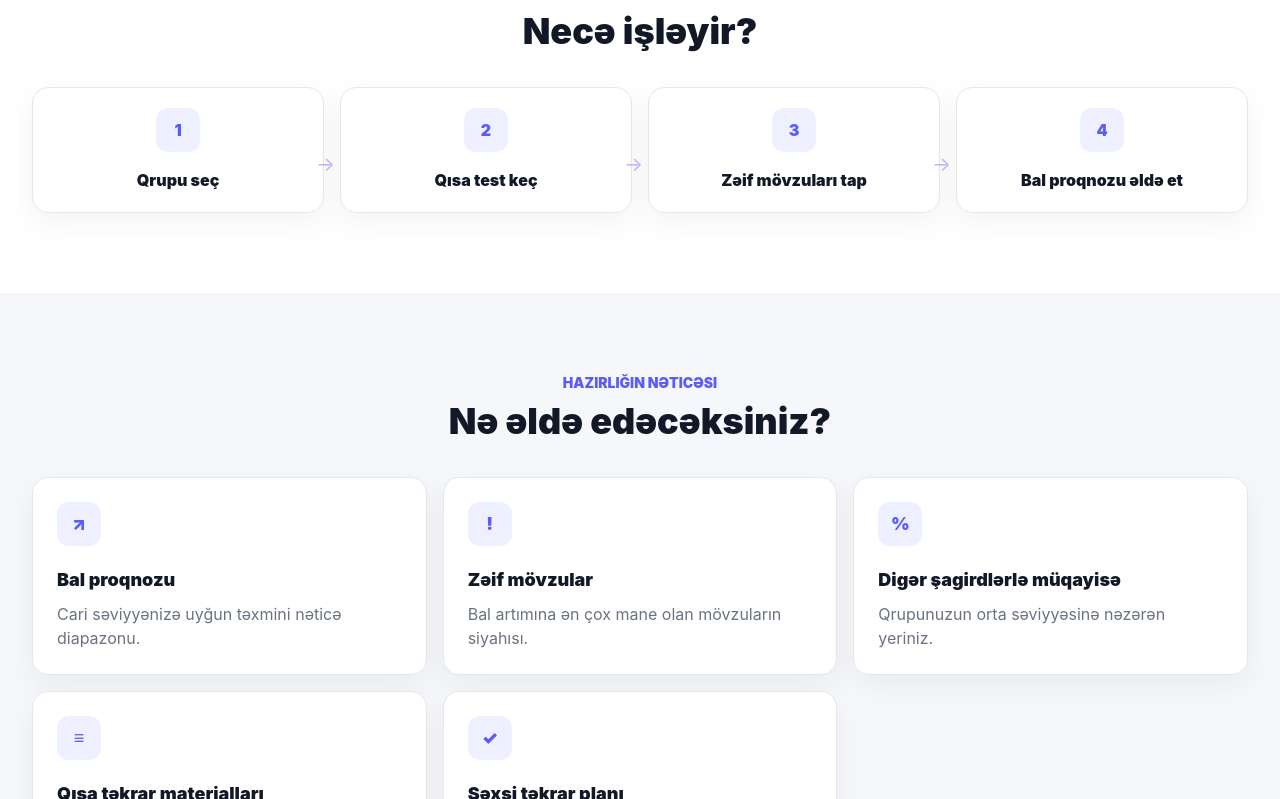
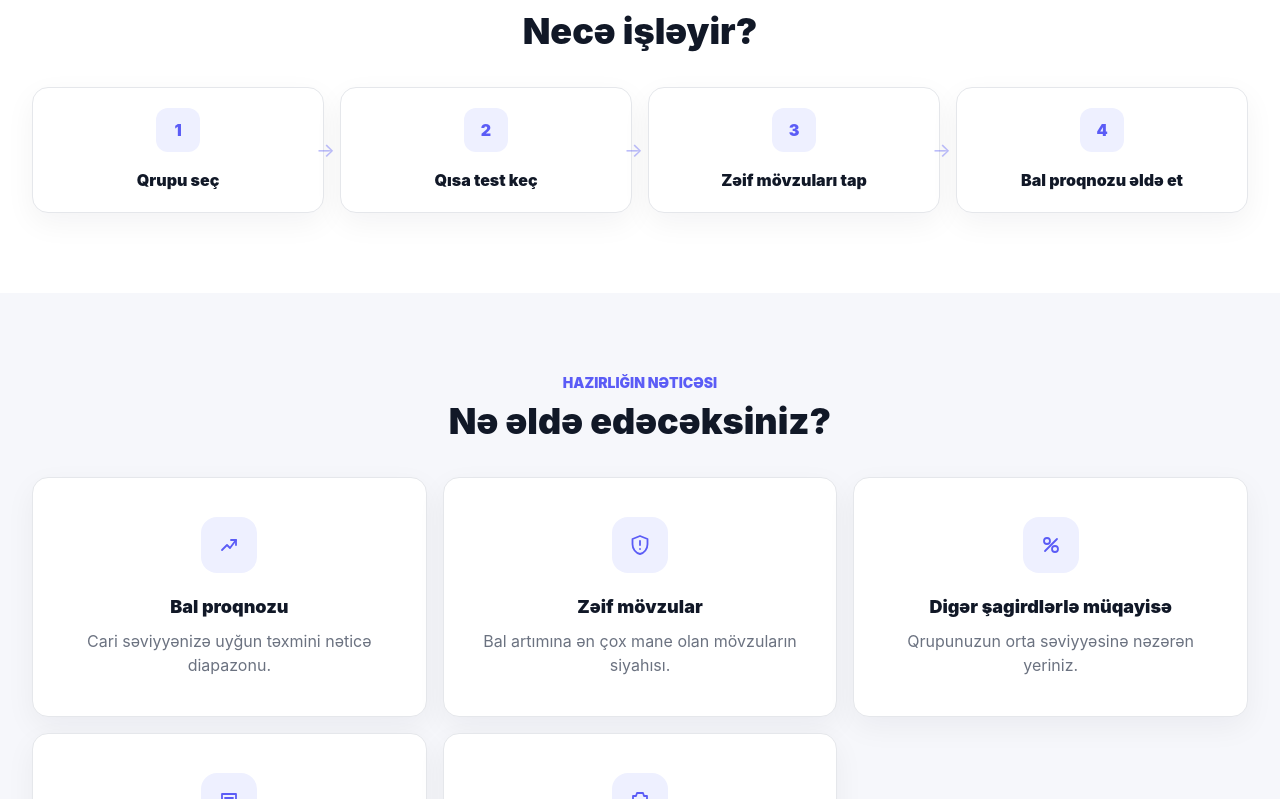
Before and after one commit to TuralMalik/dim-ai-geography, a Next.js app: page / in a window 1280 px wide. Shown: the part 1001-1800 px from the top of the page. Built offline with nearby package versions, Linux system fonts and the light colour scheme.

Commit message:
Polish landing page interaction cards

```diff
--- a/app/page.tsx
+++ b/app/page.tsx
@@ -6,8 +6,18 @@ import { landingCopy } from "@/lib/landingI18n";
 import type { ProductLocale } from "@/lib/productI18n";
 
 const locales: ProductLocale[] = ["az", "ru", "en"];
-const benefitIcons = ["↗", "!", "%", "≡", "✓"];
 const stepIcons = ["1", "2", "3", "4"];
+
+function BenefitIcon({ index }: { index: number }) {
+  const paths = [
+    <><path d="M5 17 10 12l3 3 6-8" /><path d="M14 7h5v5" /></>,
+    <><path d="M12 3 4.5 6v5.2c0 4.6 3.1 8.8 7.5 9.8 4.4-1 7.5-5.2 7.5-9.8V6L12 3Z" /><path d="M12 8v4" /><path d="M12 16h.01" /></>,
+    <><circle cx="8" cy="8" r="3" /><circle cx="16" cy="16" r="3" /><path d="m18 6-12 12" /></>,
+    <><path d="M5 5h14v14H5z" /><path d="M8 9h8M8 13h8M8 17h5" /></>,
+    <><path d="M9 4h6l1 3h3v13H5V7h3l1-3Z" /><path d="m9 14 2 2 4-5" /></>,
+  ];
+  return <svg viewBox="0 0 24 24" aria-hidden="true" className="h-6 w-6 fill-none stroke-current stroke-[1.8] transition-transform duration-300 group-hover:scale-110 group-hover:-rotate-3" strokeLinecap="round" strokeLinejoin="round">{paths[index]}</svg>;
+}
 
 export default function HomePage() {
   const [locale, setLocale] = useState<ProductLocale>("az");
@@ -124,7 +134,7 @@ export default function HomePage() {
           <div className="mx-auto max-w-7xl px-5 md:px-8">
             <div className="text-center"><p className="text-sm font-black uppercase text-primary">{copy.how.eyebrow}</p><h2 className="mt-2 text-3xl font-black md:text-4xl">{copy.how.title}</h2></div>
             <div className="mt-9 grid gap-4 md:grid-cols-4">
-              {copy.how.items.map((item, index) => <article key={item} className="relative rounded-2xl border border-border bg-white p-5 text-center shadow-[0_10px_30px_rgba(17,24,39,0.05)]"><span className="mx-auto grid h-11 w-11 place-items-center rounded-xl bg-soft-purple font-black text-primary">{stepIcons[index]}</span><h3 className="mt-4 font-black">{item}</h3>{index < 3 ? <span className="absolute -right-3 top-1/2 z-10 hidden text-xl text-primary/40 md:block">→</span> : null}</article>)}
+              {copy.how.items.map((item, index) => <article key={item} className="group relative rounded-2xl border border-border bg-white p-5 text-center shadow-[0_10px_30px_rgba(17,24,39,0.05)] transition-all duration-300 hover:-translate-y-1.5 hover:border-primary/35 hover:shadow-[0_18px_42px_rgba(91,92,246,0.14)]"><span className="mx-auto grid h-11 w-11 place-items-center rounded-xl bg-soft-purple font-black text-primary transition-all duration-300 group-hover:scale-110 group-hover:bg-primary group-hover:text-white">{stepIcons[index]}</span><h3 className="mt-4 font-black transition-colors duration-300 group-hover:text-primary">{item}</h3>{index < 3 ? <span className="absolute -right-3 top-1/2 z-10 hidden -translate-y-1/2 text-xl text-primary/40 transition-all duration-300 group-hover:translate-x-1 group-hover:text-primary md:block">→</span> : null}</article>)}
             </div>
           </div>
         </section>
@@ -133,7 +143,7 @@ export default function HomePage() {
           <div className="mx-auto max-w-7xl px-5 md:px-8">
             <div className="mx-auto max-w-2xl text-center"><p className="text-sm font-black uppercase text-primary">{copy.benefits.eyebrow}</p><h2 className="mt-2 text-3xl font-black md:text-4xl">{copy.benefits.title}</h2></div>
             <div className="mt-9 grid gap-4 md:grid-cols-2 lg:grid-cols-3">
-              {copy.benefits.items.map(([title, text], index) => <article key={title} className={`rounded-2xl border border-border bg-white p-6 shadow-[0_10px_30px_rgba(17,24,39,0.05)] ${index === 4 ? "md:col-span-2 lg:col-span-1" : ""}`}><span className="grid h-11 w-11 place-items-center rounded-xl bg-soft-purple text-lg font-black text-primary">{benefitIcons[index]}</span><h3 className="mt-5 text-lg font-black">{title}</h3><p className="mt-2 leading-6 text-muted">{text}</p></article>)}
+              {copy.benefits.items.map(([title, text], index) => <article key={title} className={`group flex min-h-60 flex-col items-center justify-center rounded-2xl border border-border bg-white p-6 text-center shadow-[0_10px_30px_rgba(17,24,39,0.05)] transition-all duration-300 hover:-translate-y-1.5 hover:border-primary/35 hover:shadow-[0_18px_42px_rgba(91,92,246,0.14)] ${index === 4 ? "md:col-span-2 lg:col-span-1" : ""}`}><span className="grid h-14 w-14 place-items-center rounded-2xl bg-soft-purple text-primary transition-colors duration-300 group-hover:bg-primary group-hover:text-white"><BenefitIcon index={index} /></span><h3 className="mt-5 text-lg font-black transition-colors duration-300 group-hover:text-primary">{title}</h3><p className="mx-auto mt-2 max-w-sm leading-6 text-muted">{text}</p></article>)}
             </div>
           </div>
         </section>
```
